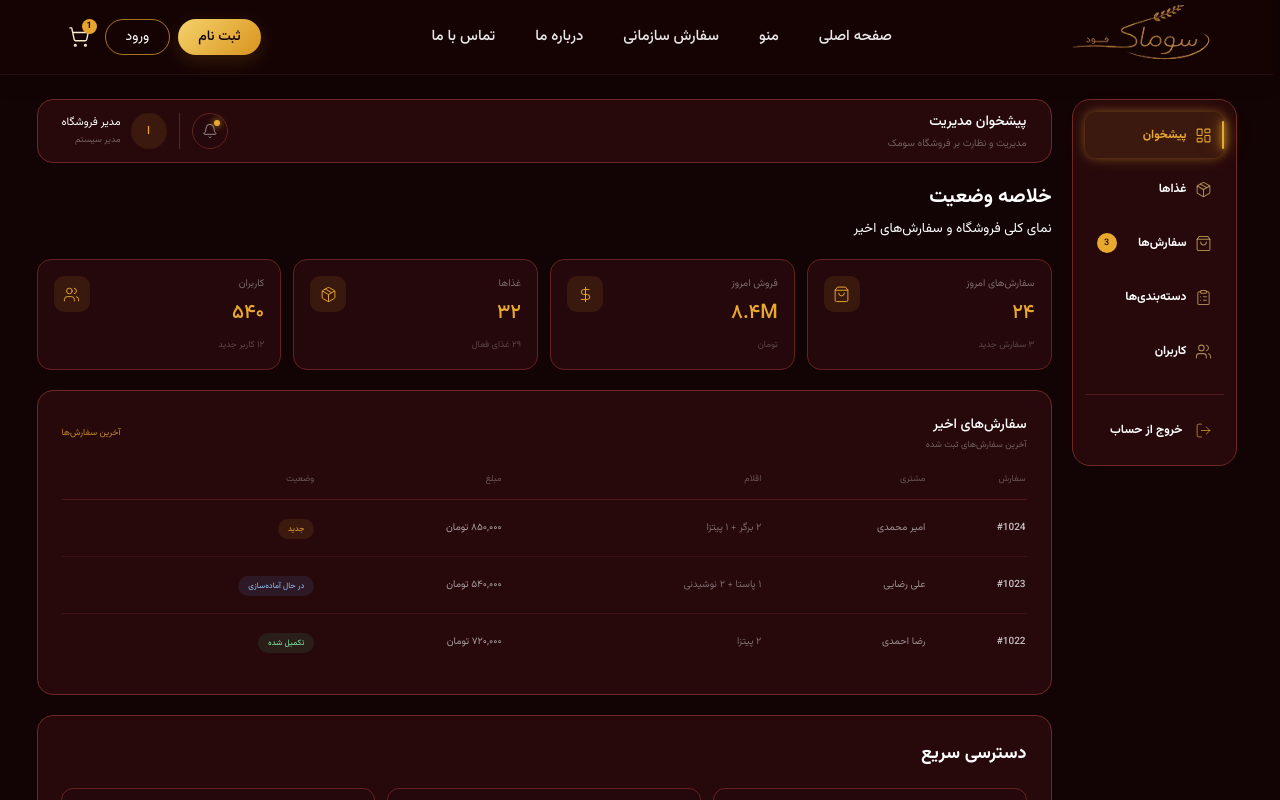
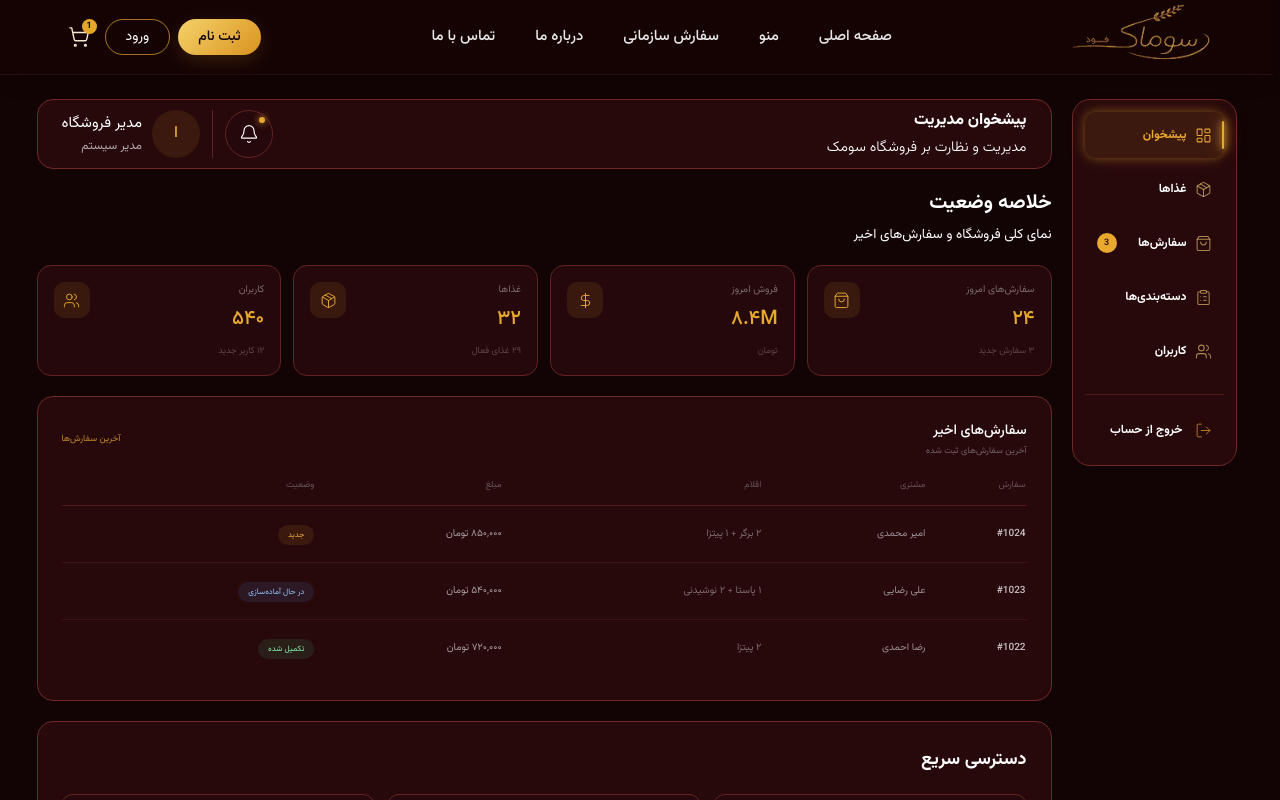
Before and after one commit to AmirMahidEs/soomak-food, a React (Vite) app: page /admin in a window 1280 px wide. Shown: the top 800 px of the page. Built offline with nearby package versions, Linux system fonts and the light colour scheme.

Commit message:
style: update layout and typography in AdminHeader for improved readability and aesthetics

```diff
--- a/src/components/admin/AdminHeader.jsx
+++ b/src/components/admin/AdminHeader.jsx
@@ -24,37 +24,40 @@ const titles = {
 };
 
 export default function AdminHeader({ activeTab }) {
+
   const current = titles[activeTab] || titles.dashboard;
 
   return (
-    <header className="flex h-[64px] items-center justify-between rounded-[16px] border border-[#6f2826] bg-[#27090c] px-4 sm:px-6">
+    <header className="flex h-[70px] items-center justify-between rounded-[16px] border border-[#6f2826] bg-[#27090c] px-4 sm:px-6">
       <div>
-        <p className="text-sm font-medium text-white">{current.title}</p>
+        <p className="text-base font-extrabold text-white">{current.title}</p>
 
-        <p className="mt-1 text-[10px] text-white/35">{current.description}</p>
+        <p className="mt-1 text-[14.5px] font-light text-white">{current.description}</p>
       </div>
 
       <div className="flex items-center gap-3">
         {/* NOTIFICATION */}
         <button
           type="button"
-          className="relative flex h-9 w-9 items-center justify-center rounded-full border border-[#63221f] bg-[#25080b] text-white/55 transition hover:border-[#e9a92f]/40 hover:text-[#e9a92f]"
+          className="relative flex h-12 w-12 items-center justify-center rounded-full border border-[#63221f] bg-[#25080b] text-white transition hover:border-[#e9a92f]/40 hover:text-[#e9a92f]"
         >
-          <Bell size={16} strokeWidth={1.4} />
+          <Bell size={20} strokeWidth={1.4} />
 
           <span className="absolute right-[7px] top-[6px] h-1.5 w-1.5 rounded-full bg-[#e9a92f] shadow-[0_0_7px_#e9a92f]" />
         </button>
 
         {/* ADMIN */}
         <div className="flex items-center gap-2.5 border-r border-[#61221f] pr-3">
-          <div className="flex h-9 w-9 items-center justify-center rounded-full bg-[#e9a92f]/10 text-xs font-medium text-[#e9a92f]">
+          {/* AVATAR */}
+
+          <div className="flex h-12 w-12 items-center justify-center rounded-full bg-[#e9a92f]/10 text-base font-medium text-[#e9a92f]">
             ا
           </div>
 
           <div className="hidden sm:block">
-            <p className="text-[11px] text-white">مدیر فروشگاه</p>
+            <p className="text-[15px] text-white">مدیر فروشگاه</p>
 
-            <p className="mt-0.5 text-[9px] text-white/35">مدیر سیستم</p>
+            <p className="mt-0.5 text-[12px] text-white/65">مدیر سیستم</p>
           </div>
         </div>
       </div>
```
